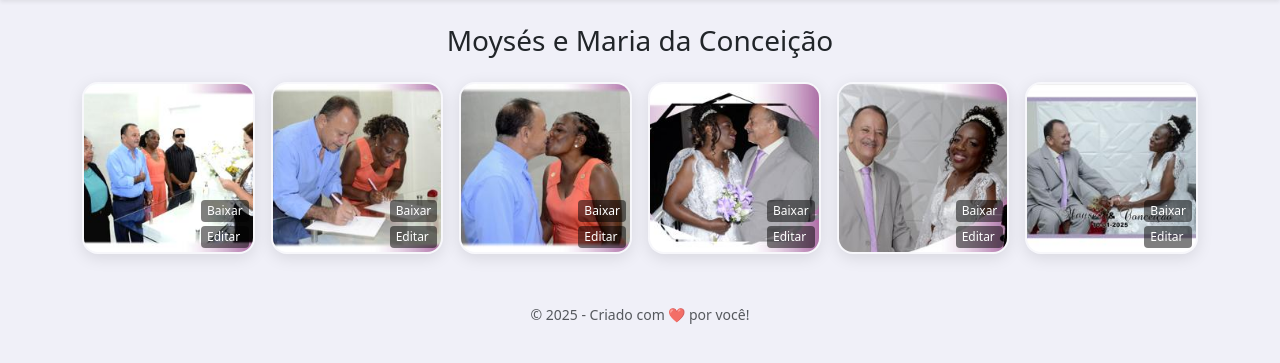
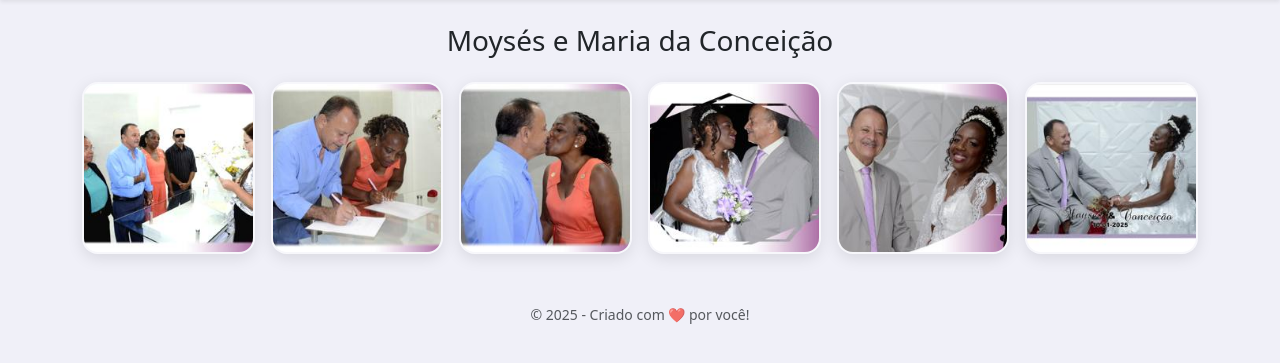
Before and after one commit to chiapettaiago/casamento, a Flask app: page / in a window 1280 px wide. Shown: the part 56-419 px from the top of the page. Run offline with Flask 3, Linux system fonts and the light colour scheme; some libraries are stand-ins or nearby versions.

Commit message:
organization

```diff
--- a/templates/gallery.html
+++ b/templates/gallery.html
@@ -12,10 +12,6 @@
             class="w-100 h-100"
           >
         </a>
-        <div class="card-actions">
-          <a href="{{ url_for('download', filename=photo.filename) }}" download>Baixar</a>
-          <a href="{{ url_for('edit', filename=photo.filename) }}">Editar</a>
-        </div>
       </div>
     {% endfor %}
   </div>
```
